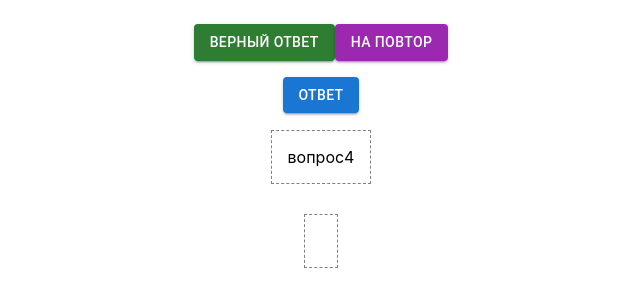
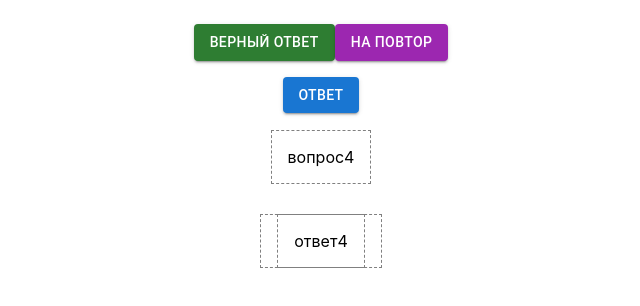
Before and after one commit to PavelVLG/api_jwt, a React (Create React App) app in the folder untitled/: page / in a window 1280 px wide. Both pictures are taken after a click on the button "ОТВЕТ". Shown: the top 306 px of the page, without its empty margins (319-959 px from the left). Built offline with nearby package versions, Linux system fonts and the light colour scheme.

Commit message:
покане сломал

```diff
--- a/untitled/src/App.js
+++ b/untitled/src/App.js
@@ -1,42 +1,51 @@
 import './App.css';
-import React, {useEffect} from "react";
+import React, {useEffect, useState} from "react";
 import Button from '@mui/material/Button';
 import Box from '@mui/material/Box';
-import {useState} from "react";
 import {qwestions} from './mock';
 
 function App() {
     const [state, setState] = useState([...qwestions])
-    const [view, setView] = useState(state[state.length - 1])
-
+    const [view, setView] = useState(() => state[state.length - 1])
+    const [answerVisibility, setanswerVisibility] = useState(false)
 
     const repeat = () => {
         setView(state[Math.floor(Math.random() * state.length)])
     }
-    const success = () => {
+    const success = async () => {
 
-          if(state.length > 1){
-              const arr = state.filter(item => item !== view)
-              setState(arr)
-              repeat()
+        if (state.length > 1) {
+            setState(state.filter(item => item !== view))
+            repeat()
 
-          }else{
-              setView(['ok','ok'])
-          }
+        } else {
+            setView(['ok', 'ok'])
+        }
 
     }
 
-    const log = () => {
-        console.log('state', state)
-        console.log('view', view)
-    }
-const Qwestion = ()=>{
+
+    const Question = () => {
         return (
             <Box component="span" sx={{p: 2, border: '1px dashed grey'}}>
                 {view[0]}
             </Box>
         )
-}
+    }
+    const Answer = () => {
+        return !answerVisibility ? 'скрыто' : (<Box component="span" sx={{p: 2, border: '1px dashed grey'}}>
+            {view[1]}
+        </Box>)
+
+    }
+    const log = () => {
+        console.table(state)
+    }
+    useEffect(() => {
+        setanswerVisibility(false)
+        console.table(state)
+        console.log(view)
+    }, [state, view])
     return (
         <div className="App">
             <div>
@@ -44,14 +53,14 @@ const Qwestion = ()=>{
                 <Button variant="contained" color="secondary" onClick={() => repeat()}>на повтор</Button>
             </div>
             <div style={{marginTop: "16px"}}>
-                <Button variant="contained">ответ</Button>
+                <Button variant="contained" onClick={()=> setanswerVisibility(true)}>ответ</Button>
             </div>
             <div style={{marginTop: "34px"}}>
-                <Qwestion/>
+                <Question/>
             </div>
             <div style={{marginTop: "64px"}}>
                 <Box component="span" sx={{p: 2, border: '1px dashed grey'}}>
-                 {/*   {view[1] ? view[1] : 'Кончились'}*/}
+                    <Answer/>
                 </Box>
 
             </div>
```
